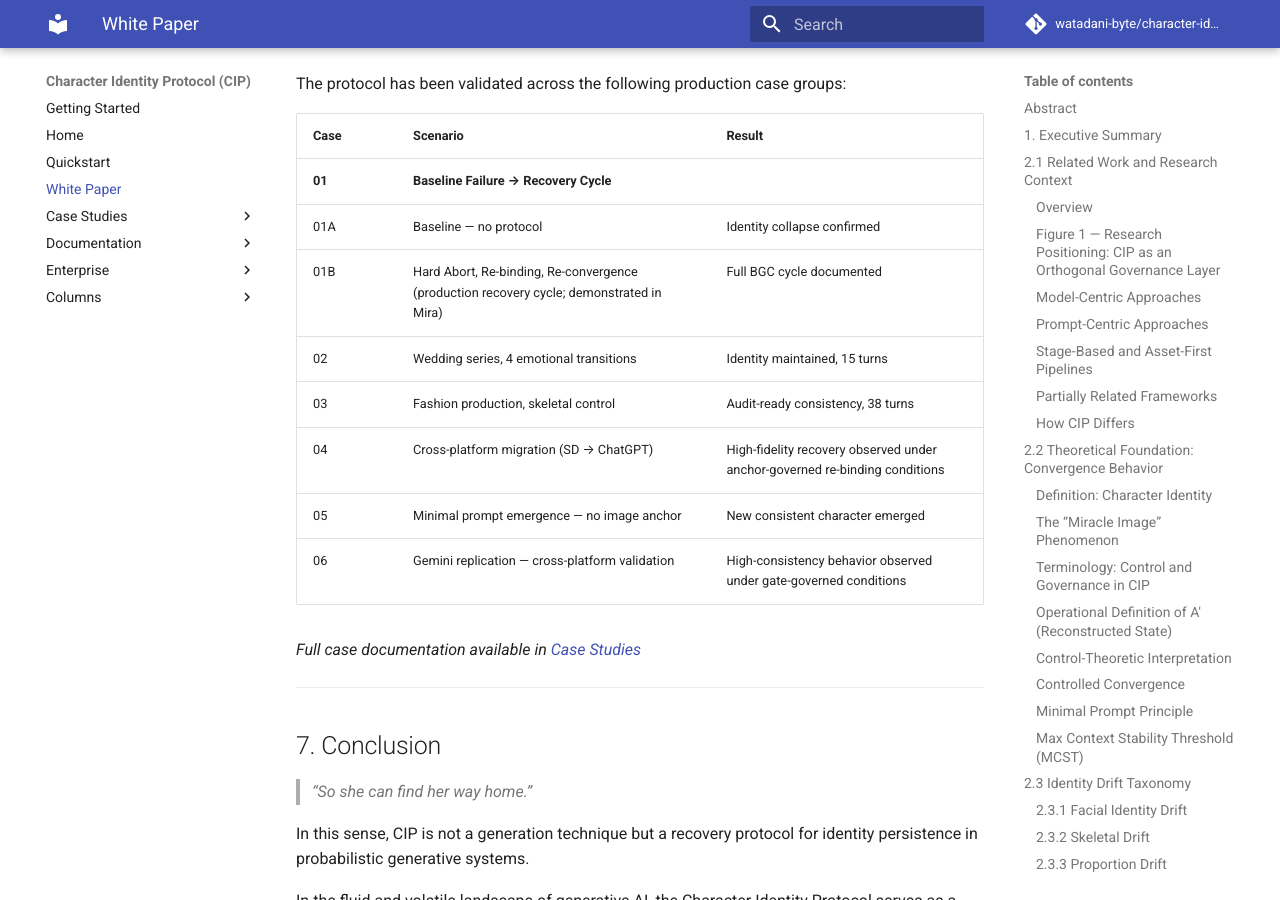
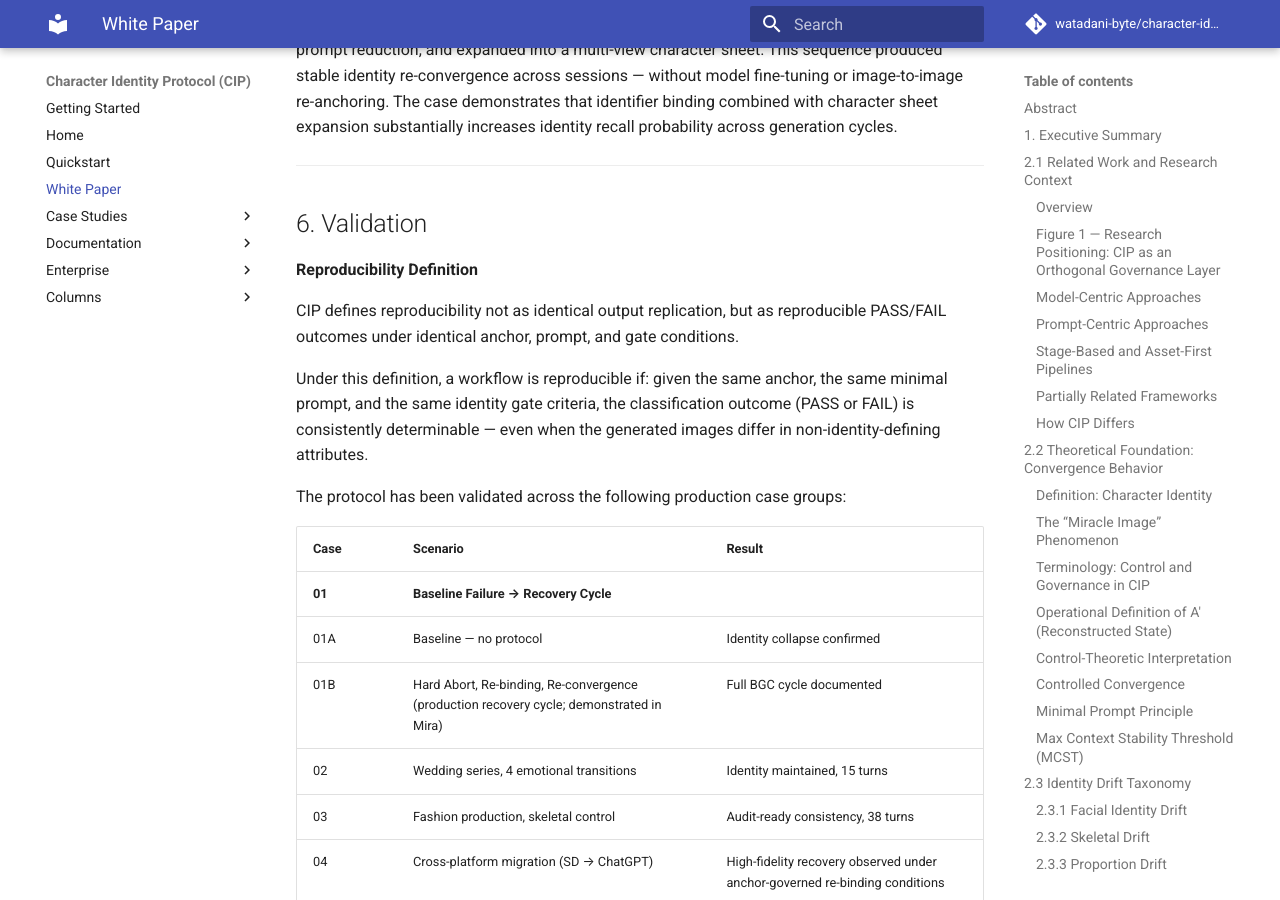
Before and after one commit to watadani-byte/character-identity-protocol, an MkDocs documentation site: the page built from docs/whitepaper_v1.md, in a window 1280 px wide and 900 px high, scrolled down 26511 px. Built offline with MkDocs 1.6.1 and Material for MkDocs 9.7.7, drawn with Linux system fonts in a browser that asks for light colours; comment, search, counter and statistics services are not loaded; some of the changed text lies outside the part shown.

Commit message:
whitepaper_v1.md を更新

```diff
--- a/docs/whitepaper_v1.md
+++ b/docs/whitepaper_v1.md
@@ -187,6 +187,8 @@ CIP can be interpreted as a closed-loop control system:
 |Control action     |Hard Abort and Re-binding        |
 
 Under this interpretation, CIP stabilizes identity by maintaining A′ within a bounded convergence region relative to the anchor.
+
+CIP can therefore be interpreted as a **bounded stochastic control system over A′**: one in which the control objective is not deterministic state replication, but bounded probabilistic convergence to an anchor-defined identity region.
 
 ### Controlled Convergence
 
@@ -446,6 +448,8 @@ This mechanism explains why anchor-based re-convergence is more effective than p
 *Note: “Controlled convergence”, “density-guided reconstruction”, and “anchor-based convergence” describe layered aspects of the same underlying behavior: steering reconstruction toward high-density, anchor-proximate regions of the reconstruction space. They are not competing mechanisms.*
 
 ### Operational Definition: High-Density Latent Anchoring (HDLA)
+
+**HDLA is defined as an operational biasing mechanism that increases the probability of reconstruction convergence toward high-density, identity-consistent regions of the reconstruction space through indirect constraint of sampling trajectories.**
 
 CIP operationally biases reconstruction toward high-density regions of the model’s reconstruction space.
 
@@ -917,6 +921,12 @@ The workflow described in this section corresponds directly to the Shizuka case
 
 ## 6. Validation
 
+**Reproducibility Definition**
+
+CIP defines reproducibility not as identical output replication, but as reproducible PASS/FAIL outcomes under identical anchor, prompt, and gate conditions.
+
+Under this definition, a workflow is reproducible if: given the same anchor, the same minimal prompt, and the same identity gate criteria, the classification outcome (PASS or FAIL) is consistently determinable — even when the generated images differ in non-identity-defining attributes.
+
 The protocol has been validated across the following production case groups:
 
 |Case  |Scenario                                                                                |Result                                                                     |
```
